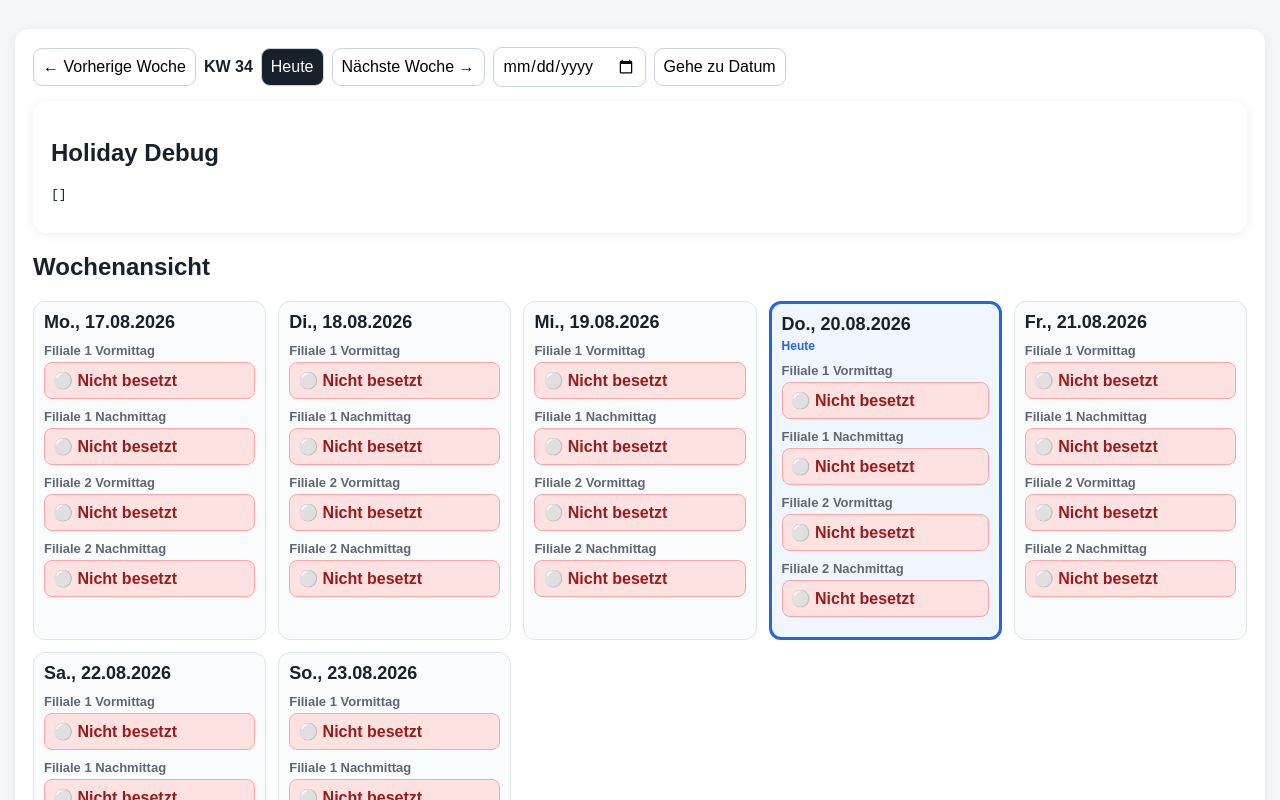
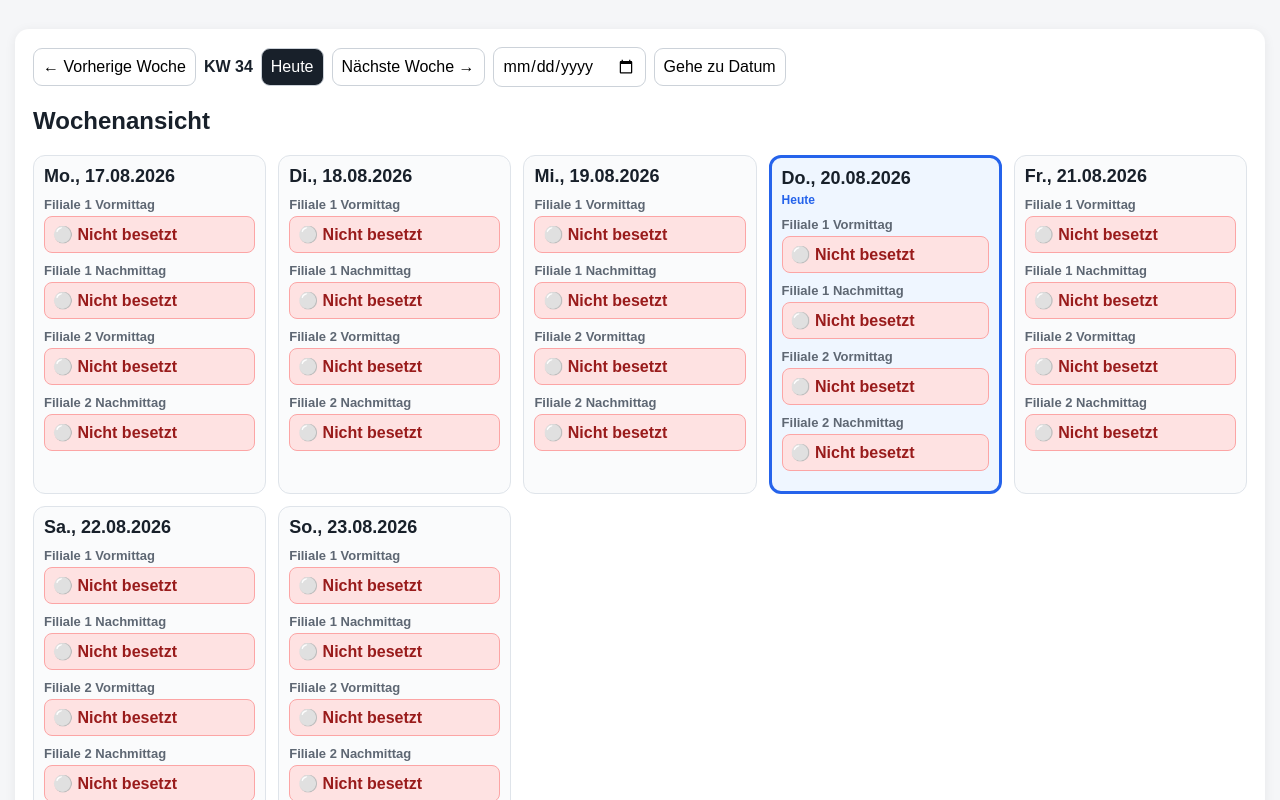
Before and after one commit to Lippi1975/Dienstplan-2, a Next.js app: page /dienstplan in a window 1280 px wide. Shown: the top 800 px of the page. Built offline with nearby package versions, Linux system fonts and the light colour scheme; no server answers; the database is empty.

Commit message:
Update page.tsx

```diff
--- a/app/dienstplan/page.tsx
+++ b/app/dienstplan/page.tsx
@@ -337,8 +337,7 @@ for (let i = 0; i < 7; i++) {
   const calendarWeek =
   getCalendarWeek(monday);
 
-  console.log("Vacations:", vacations);
-  console.log("Holidays:", holidays);
+
   return (
     <main className="container">
 
@@ -388,13 +387,6 @@ for (let i = 0; i < 7; i++) {
 >
   Gehe zu Datum
 </button>
-</div>
-          <div className="card">
-  <h2>Holiday Debug</h2>
-
-  <pre>
-    {JSON.stringify(holidays, null, 2)}
-  </pre>
 </div>
 
   <h2>Wochenansicht</h2>
```
